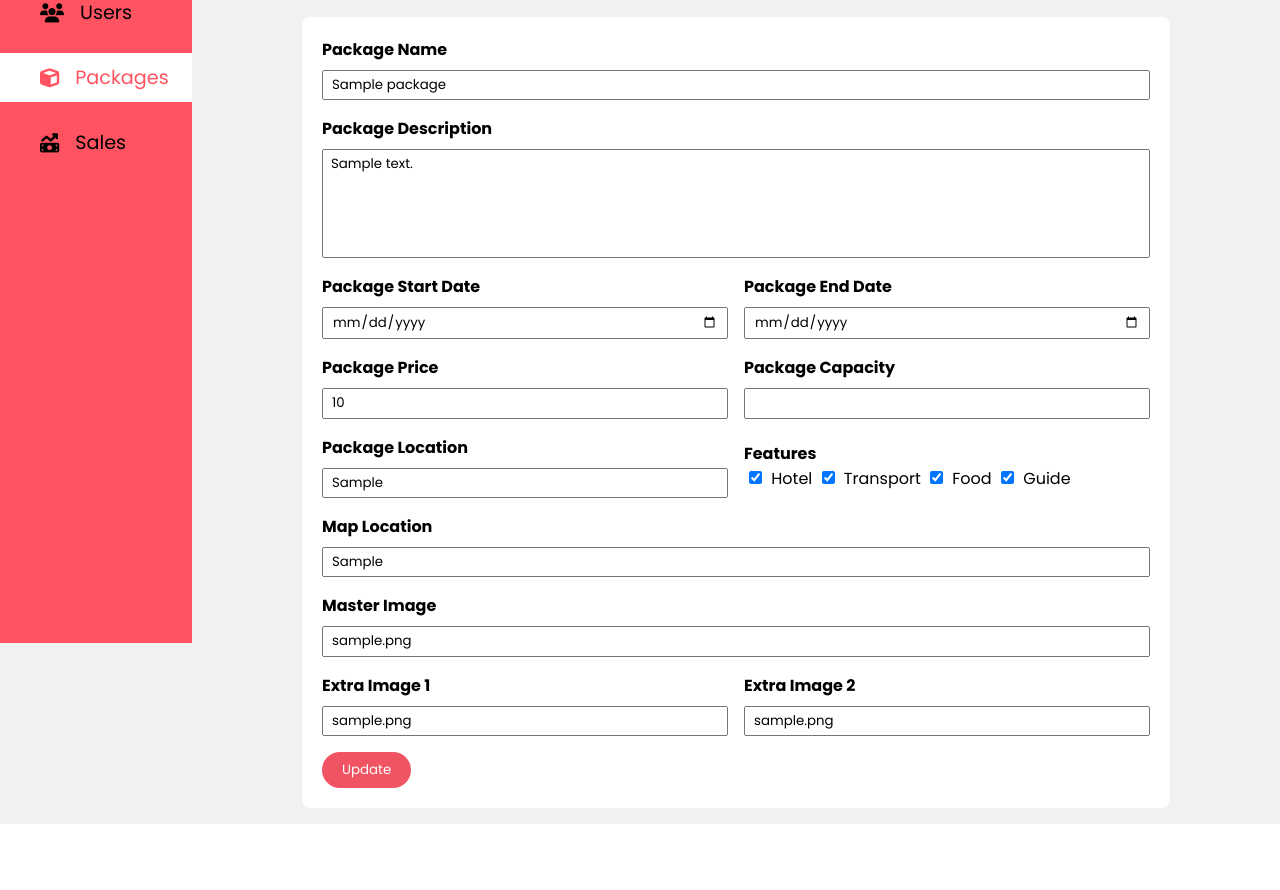
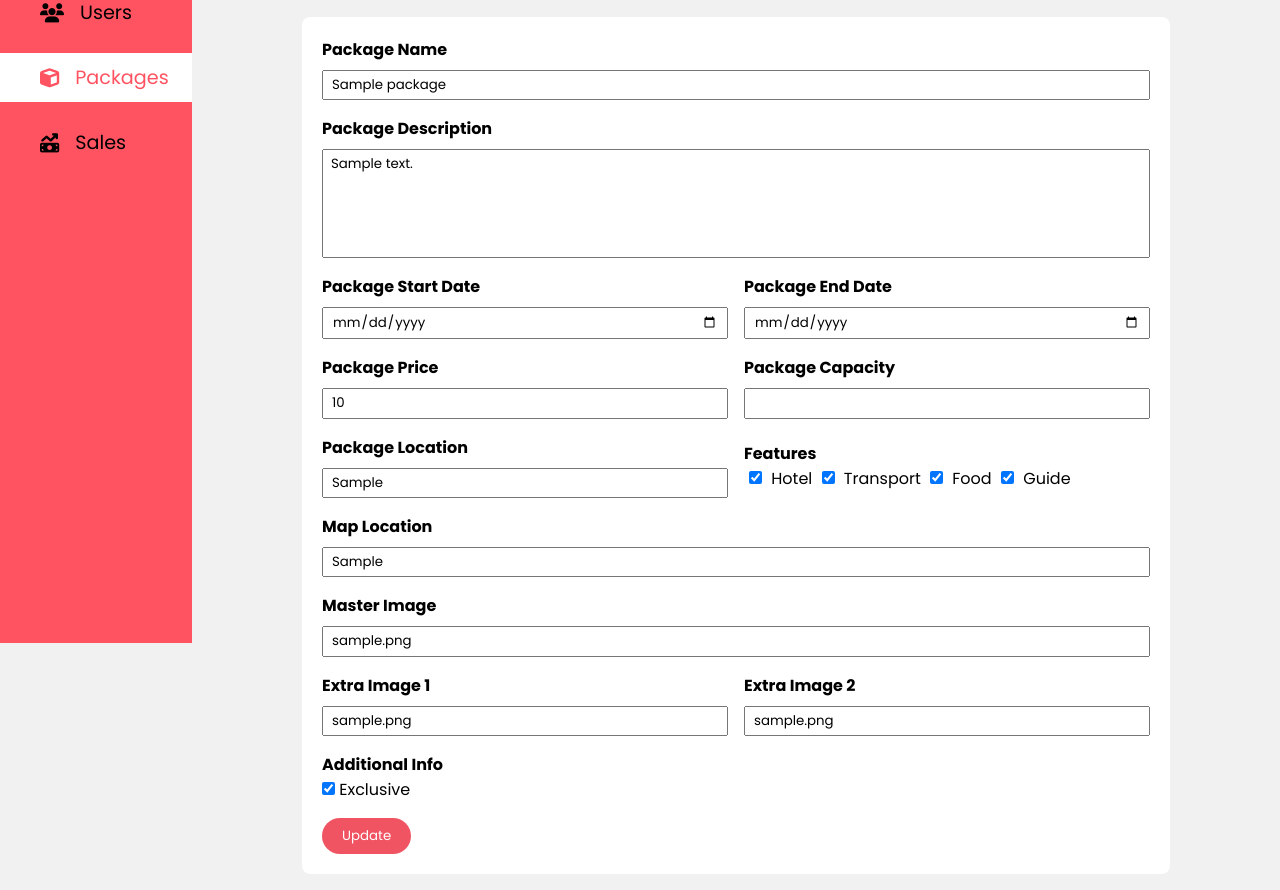
Before and after one commit to drowhannn/tripnepal, a PHP site: page /triptrip/auth/edit_package.php?id=1 in a window 1280 px wide. Shown: the part 157-1047 px from the top of the page. Before the commit the page ends 981 px from the top, so only its background shows below. Run offline with PHP 8.4, Linux system fonts and the light colour scheme; the visitor is signed in with stand-in values (Sample User, id 1); tables that the repository leaves empty or names only in its code hold one stand-in row (values such as "Sample post"); some web fonts are replaced.

Commit message:
feat: add is_exclusive field to updatePackage method

```diff
--- a/app/_dbConnection.php
+++ b/app/_dbConnection.php
@@ -47,7 +47,7 @@ class Packages extends Database
         $this->conn->close();
         return "200";
     }
-    public function updatePackage($package_id, $package_name, $package_desc, $package_start, $package_end, $package_price, $package_location, $is_hotel, $is_transport, $is_food, $is_guide, $package_capacity, $map_loc, $master_image, $extra_image_1, $extra_image_2)
+    public function updatePackage($package_id, $package_name, $package_desc, $package_start, $package_end, $package_price, $package_location, $is_hotel, $is_transport, $is_food, $is_guide, $package_capacity, $map_loc, $master_image, $extra_image_1, $extra_image_2, $is_exclusive)
     {
         $this->connect();
         $package_name = mysqli_real_escape_string($this->conn, $package_name);
@@ -59,7 +59,7 @@ class Packages extends Database
         $extra_image_2 = mysqli_real_escape_string($this->conn, $extra_image_2);
 
         $sql = "UPDATE packages
-                SET package_name = '$package_name', package_desc = '$package_desc', package_start = '$package_start', package_end = '$package_end',  package_price = $package_price, package_location = '$package_location', is_hotel = $is_hotel, is_transport = $is_transport, is_food = $is_food,is_guide = $is_guide,package_capacity = $package_capacity,map_loc = '$map_loc',master_image = '$master_image',extra_image_1 = '$extra_image_1',extra_image_2 = '$extra_image_2'
+                SET package_name = '$package_name', package_desc = '$package_desc', package_start = '$package_start', package_end = '$package_end',  package_price = $package_price, package_location = '$package_location', is_hotel = $is_hotel, is_transport = $is_transport, is_food = $is_food,is_guide = $is_guide,package_capacity = $package_capacity,map_loc = '$map_loc',master_image = '$master_image',extra_image_1 = '$extra_image_1',extra_image_2 = '$extra_image_2', is_exclusive = $is_exclusive
                 WHERE package_id = $package_id";
 
         $this->conn->query($sql);
--- a/auth/edit_package.php
+++ b/auth/edit_package.php
@@ -48,6 +48,7 @@ if ($res->num_rows == 0) {
     $is_transport = $package['is_transport'];
     $is_food = $package['is_food'];
     $is_guide = $package['is_guide'];
+    $is_exclusive = $package['is_exclusive'];
     // var_dump($package);
 }
 
@@ -129,6 +130,14 @@ if ($res->num_rows == 0) {
                             <input type="text" name="ex2" id="ex2" value="<?php echo $extra_image_2 ?>">
                         </div>
                     </div>
+                    <div class="">
+                        <div class="input-group">
+                            <label>Additional Info</label>
+                        </div>
+                        <input type="checkbox" name="is_exclusive" id="is_exclusive"
+                            value="<?php echo $is_exclusive ?>" <?php if ($is_exclusive == 1) echo 'checked' ?> > <label
+                        > <label for="is_exclusive">Exclusive</label>
+                    </div>
                     <div class="row">
                         <input type="submit" value="Update" name="submit" class="btn" />
                     </div>
```
Also changed, not shown: auth/services/_editPackage.php (+6 -1 lines).
